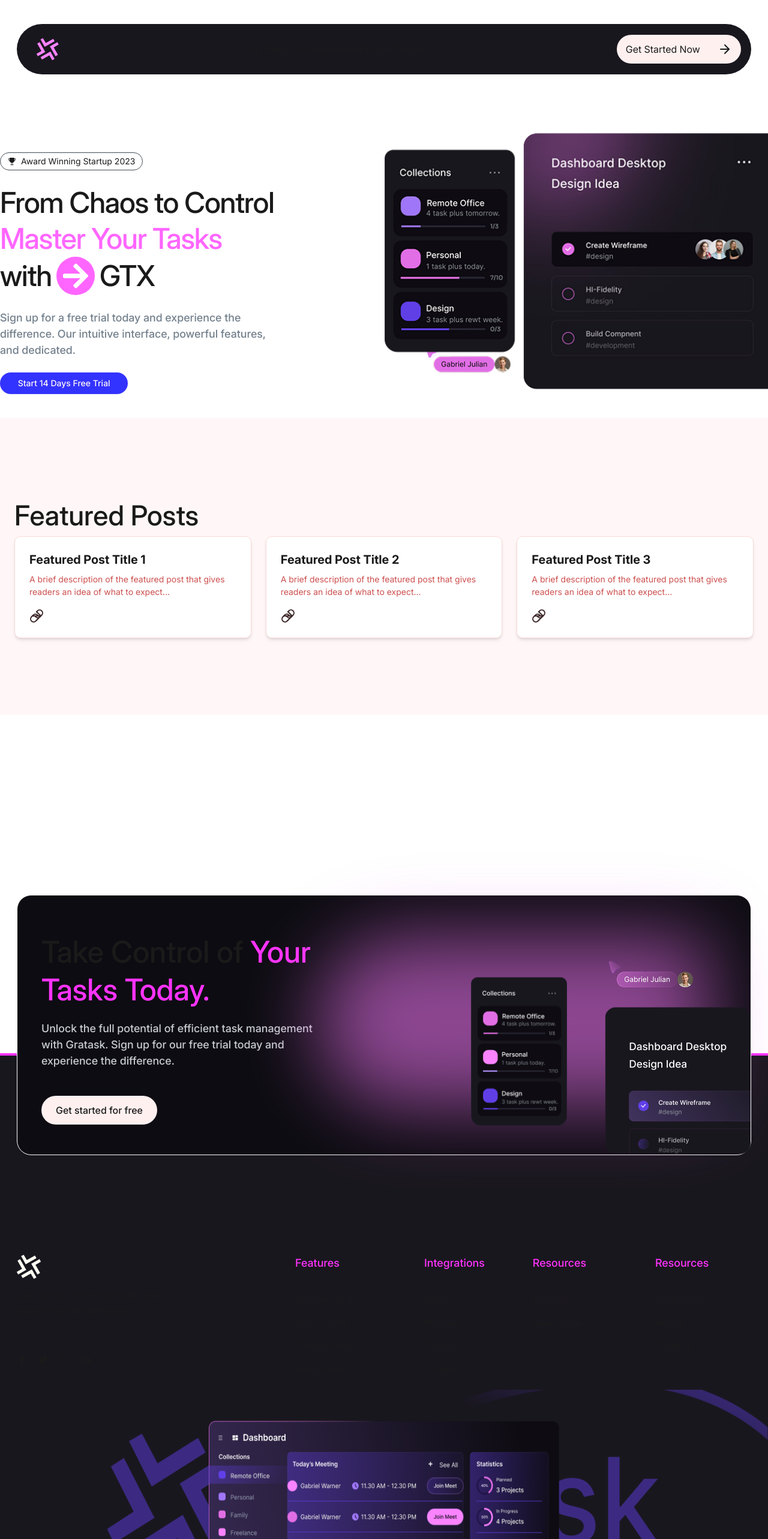
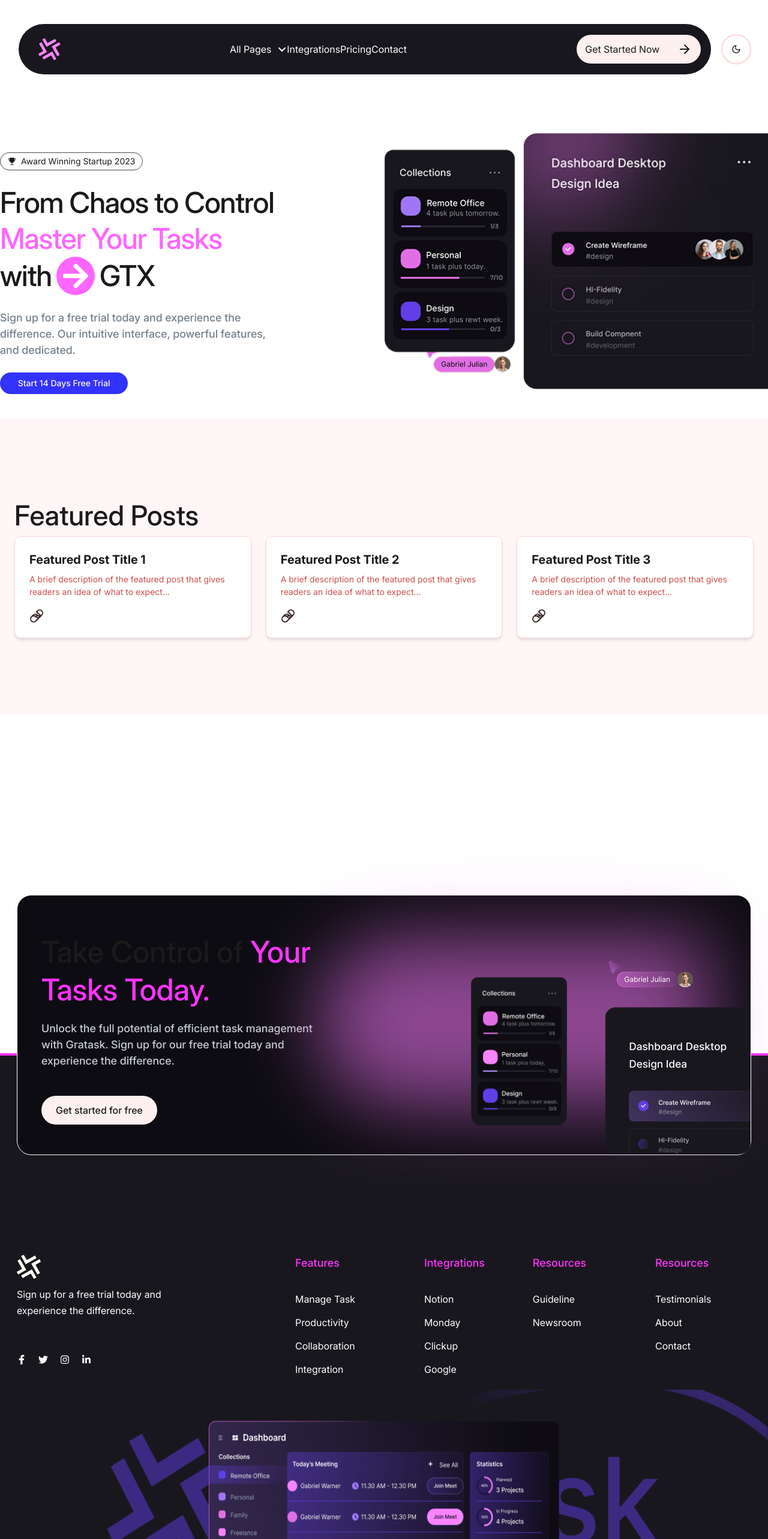
Before and after one commit to Hustle-Devs/gratask-clone, a Next.js app: page / in a window 1280 px wide. Shown: the top 2566 px of the page at 60% size. Built offline with nearby package versions, Linux system fonts and the light colour scheme.

Commit message:
Add & Update: Add Dark & Light Mode. Update Header & Footer Text Color for modes.

```diff
--- a/src/components/layout/Footer.tsx
+++ b/src/components/layout/Footer.tsx
@@ -15,7 +15,7 @@ export default function Footer() {
       <div className="mx-auto py-[100px] lg:py-[332px] w-[390px] md:w-[768px] lg:w-[1224px]">
         <div className="flex lg:flex-row flex-col lg:justify-start items-center lg:items-start lg:gap-[217px] lg:mr-[218px] lg:w-[1224px]">
           {/* Left Start */}
-          <div className="flex flex-col justify-between items-center lg:items-start gap-[12px] w-[247px]">
+          <div className="flex flex-col justify-between items-center lg:items-start gap-[12px] w-[247px] text-white">
             {/* logo */}
             <Link href={""}>
               <Image
@@ -47,7 +47,7 @@ export default function Footer() {
           </div>
           {/* Left End */}
           {/* Right Start */}
-          <div className="flex lg:flex-row flex-col gap-[50px] lg:gap-[80px]">
+          <div className="flex lg:flex-row flex-col gap-[50px] lg:gap-[80px] text-white">
             {/* Features & Integrations Start */}
             <div className="flex flex-row gap-[100px] lg:gap-[115px]">
               {/* Features */}
--- /dev/null
+++ b/src/components/layout/ModeToggle.tsx
@@ -0,0 +1,49 @@
+"use client";
+
+import * as React from "react";
+import { Moon, Sun } from "lucide-react";
+import { useTheme } from "next-themes";
+import { Button } from "@/components/ui/button";
+
+export function ModeToggle() {
+  const { theme, setTheme } = useTheme();
+  const [mounted, setMounted] = React.useState(false);
+
+  // After mounting, we can safely show the UI that depends on client-side features
+  React.useEffect(() => {
+    setMounted(true);
+  }, []);
+
+  const toggleTheme = () => {
+    setTheme(theme === "dark" ? "light" : "dark");
+  };
+
+  // Don't render anything until mounted to prevent hydration mismatch
+  if (!mounted) {
+    return (
+      <Button
+        variant="outline"
+        size="icon"
+        className="bg-white hover:bg-gray-100 dark:bg-gray-800 dark:hover:bg-gray-700"
+      >
+        <span className="sr-only">Toggle theme</span>
+      </Button>
+    );
+  }
+
+  return (
+    <Button
+      variant="outline"
+      size="icon"
+      onClick={toggleTheme}
+      className="bg-white hover:bg-gray-100 dark:bg-gray-800 dark:hover:bg-gray-700 border-2 rounded-full size-[50px] transition-colors"
+    >
+      {theme === "dark" ? (
+        <Sun className="w-5 h-5 text-yellow-500" />
+      ) : (
+        <Moon className="w-5 h-5 text-Black" />
+      )}
+      <span className="sr-only">Toggle theme</span>
+    </Button>
+  );
+}
--- a/src/components/layout/Navbar.tsx
+++ b/src/components/layout/Navbar.tsx
@@ -3,10 +3,13 @@ import Image from "next/image";
 import logo from "@/image/logo.png";
 import { ArrowRight } from "lucide-react";
 import { FaAngleDown } from "react-icons/fa6";
+import { ModeToggle } from "./ModeToggle";
 
 export default function Navbar() {
   return (
-    <div className="flex flex-row justify-between items-center bg-[#19171E] mx-auto mt-[40px] mb-[50px] p-[17px] rounded-full w-[380px] md:w-[768px] lg:w-[1224px] lg:h-[84px]">
+    <div className="flex flex-row justify-between items-center gap-[15px] mx-auto mt-[40px] mb-[50px] w-[380px] md:w-[768px] lg:w-[1224px] lg:h-[84px]">
+      {/* Nav */}
+      <div className="flex flex-row justify-between items-center bg-[#19171E] mx-auto p-[17px] rounded-full w-[380px] md:w-[768px] lg:w-[1154px] lg:h-[84px]">
         <div>
           <Link href={"/"}>
             <Image
@@ -19,7 +22,7 @@ export default function Navbar() {
           </Link>
         </div>
 
-      <nav className="hidden lg:flex flex-row gap-[32] mx-auto">
+        <nav className="hidden lg:flex flex-row gap-[32] mx-auto text-white">
           <Link
             className="flex flex-row items-center gap-[10px]"
             href={"/all-pages"}
@@ -37,5 +40,10 @@ export default function Navbar() {
           </button>
         </div>
       </div>
+      {/* Mode */}
+      <div>
+        <ModeToggle />
+      </div>
+    </div>
   );
 }
```
Lines whose indentation alone changed are shown as unchanged.
